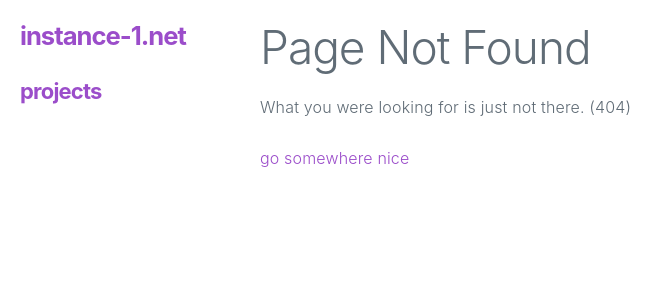
After one commit to alexladda/instance-blog, a Flask app: template templates/404.html in a window 1280 px wide. The commit adds this page. Shown: the top 300 px of the page, without its empty margins (0-672 px from the left). Run offline with Flask 2, Linux system fonts and the light colour scheme; the template is opened without the code that fills it, so the values that code supplies are empty.

Commit message:
cleaned up, archives, 404

```diff
--- a/app.py
+++ b/app.py
@@ -1,4 +1,4 @@
-from flask import Flask, redirect, url_for, render_template
+from flask import Flask, redirect, url_for, render_template, abort
 from flaskext.markdown import Markdown
 # from flask_minify import minify
 import pathlib
@@ -32,32 +32,48 @@ def get_content(category):
 
 
 # inline CSS and Javascript
-def get_css():
-    '''
-    collects all styles from the static directory into one string
-    '''
-    styles = ["normalize.css", "milligram.css", "main.css", "nav.css"]
-    css = ""
-    for style in styles:
-        path = "static/" + style
-        with open(path) as f:
-            css = css + f.read()
-    return css
+@app.context_processor
+def utility_processor():
+    def get_css():
+        '''
+        collects all styles from the static directory into one string
+        '''
+        styles = ["normalize.css", "milligram.css", "main.css", "nav.css"]
+        css = ""
+        for style in styles:
+            path = "static/" + style
+            with open(path) as f:
+                css = css + f.read()
+        return css
+    return dict(get_css=get_css)
 
 
 def get_elements():
     """
-    gets reocurring elements: list of pages and projects (for navigation), css,
-    js and returns them in a dictionary.
+    gets reocurring elements: list of pages and projects (for navigation)
+    and returns them in a dictionary.
     """
     # TODO: footer
     pages = get_content("pages")
     projects = get_content("projects")
-    css = get_css()
     elements = {'pages': pages,
-                'projects': projects,
-                'css': css}
+                'projects': projects}
     return elements
+
+
+def get_markup(folder, file):
+    """
+    fetches the whole contents of the .md file and returns as a string
+    """
+    path = folder + file + ".md"
+    file = pathlib.Path(path)
+
+    if file.exists():
+        with open(path) as f:
+            markup = f.read()
+            return markup
+    else:
+        abort(404)
 
 
 @app.route('/favicon.ico')
@@ -73,8 +89,7 @@ def home():
     elements = get_elements()
     return render_template("home.html",
                            nav_pages=elements['pages'],
-                           nav_projects=elements['projects'],
-                           css=elements['css'])
+                           nav_projects=elements['projects'])
 
 
 @app.route('/<page>')
@@ -90,8 +105,7 @@ def page(page):
                                page_body=markup,
                                page_title=page,
                                nav_pages=elements['pages'],
-                               nav_projects=elements['projects'],
-                               css=elements['css'])
+                               nav_projects=elements['projects'])
     else:
         return redirect(url_for("search", search_query=page))
 
@@ -101,13 +115,13 @@ def projects():
     # passing all pages and projects to render navigation in base.html
     # TODO: Archive page to aggregate all Projects
     elements = get_elements()
-    markup = "TODO: Archive page to aggregate all Projects"
-    return render_template("page.html",
+    markup = get_markup('projects', '__archive')
+    return render_template("search.html",
                            page_body=markup,
-                           page_title=project,
+                           list=elements['projects'],
+                           page_title='projects',
                            nav_pages=elements['pages'],
-                           nav_projects=elements['projects'],
-                           css=elements['css'])
+                           nav_projects=elements['projects'])
 
 
 @app.route('/projects/<project>')
@@ -122,17 +136,23 @@ def project(project):
                                page_body=markup,
                                page_title=project,
                                nav_pages=elements['pages'],
-                               nav_projects=elements['projects'],
-                               css=elements['css'])
+                               nav_projects=elements['projects'])
     else:
         return redirect(url_for("search", search_query=page))
 
 
-@app.route('/<search_query>')
+@app.route('/search/<search_query>')
 def search(search_query):
     # FEATURE: add site search
     # TODO: everything
-    return render_template("search.html", content=search_query)
+    elements = get_elements()
+    content = 'Looks like you were looking for <em>{}</em>.'.format(search_query)
+    return render_template("search.html",
+                           content=content,
+                           list=['dummy', 'dummy', 'dummy'],
+                           page_title='site search',
+                           nav_pages=elements['pages'],
+                           nav_projects=elements['projects'])
 
 
 @app.route("/confidential")
@@ -142,5 +162,15 @@ def confidential():
     return redirect(url_for("search", search_query="confidential"))
 
 
+@app.errorhandler(404)
+def page_not_found(e):
+    # note that we set the 404 status explicitly
+    elements = get_elements()
+    return render_template('404.html',
+                           page_title='404',
+                           nav_pages=elements['pages'],
+                           nav_projects=elements['projects']), 404
+
+
 if __name__ == "__main__":
     app.run(debug=True, host='0.0.0.0', port=5000)
--- /dev/null
+++ b/templates/404.html
@@ -0,0 +1,7 @@
+{% extends "base.html" %}
+{% block title %}Page Not Found{% endblock %}
+{% block content %}
+  <h1>Page Not Found</h1>
+  <p>What you were looking for is just not there. (404)
+  <p><a href="/">go somewhere nice</a>
+{% endblock %}
--- a/templates/base.html
+++ b/templates/base.html
@@ -13,7 +13,7 @@
     <!-- Nav CSS >
     <link rel="stylesheet" href="{{ url_for('static', filename='nav.css') }}"-->
     <style>
-      {{ css | safe }}
+      {{ get_css()|safe }}
     </style>
 
   </head>
```
Also changed, not shown: projects-sample/__archive.md (+3 -1 lines), templates/search.html (+10 -1 lines).
